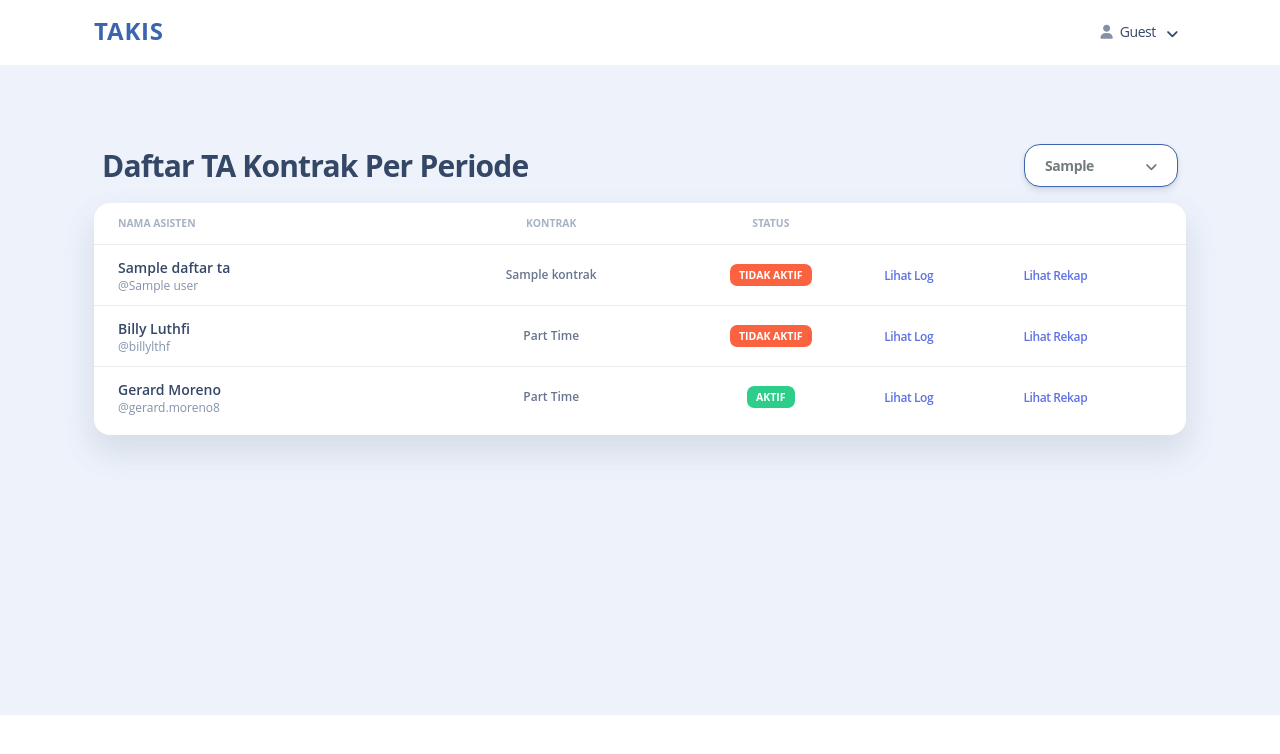
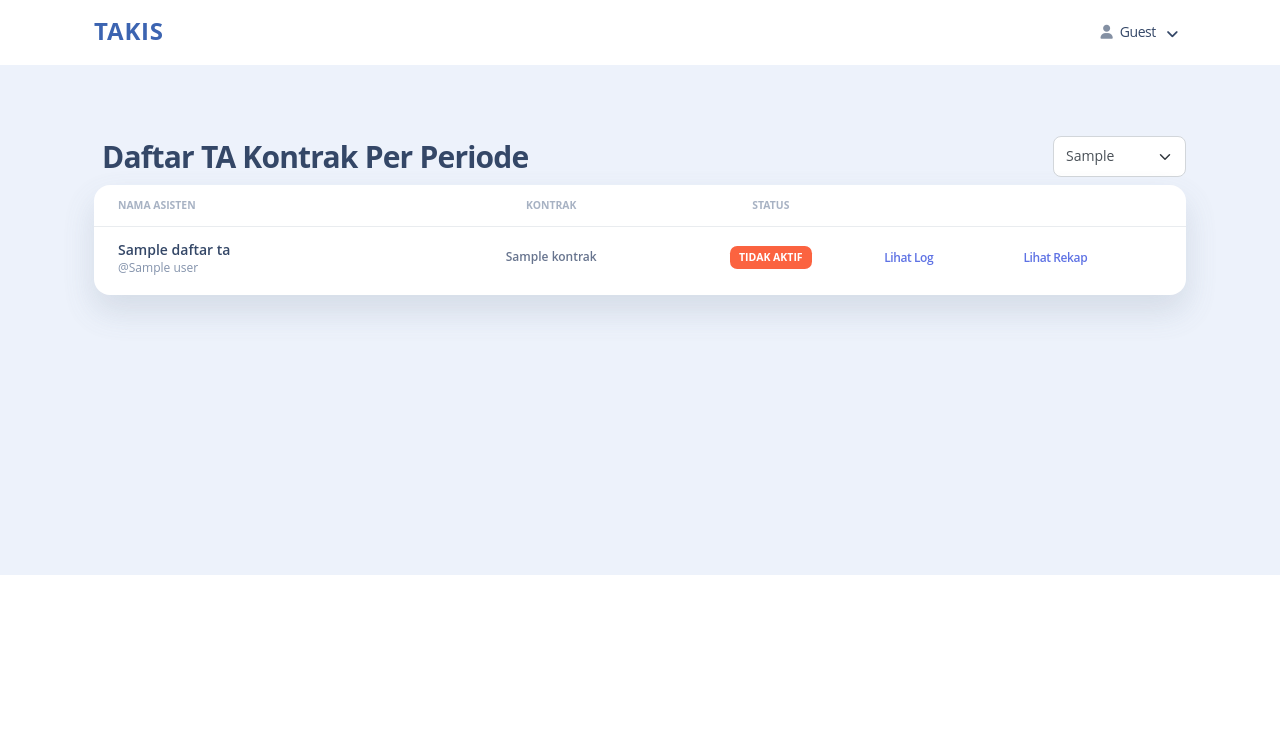
Before and after one commit to richiecsenlia/takis, a Django app: template periode/templates/daftar_ta.html in a window 1280 px wide. Shown: the top 754 px of the page. Run offline with Django 4.2, Linux system fonts and the light colour scheme; the template is opened without the code that fills it: most values are stand-ins (such as "Sample title", 1, 10 or a date in 2020); some libraries are stand-ins or nearby versions.

Commit message:
[GREEN] implement view TA per periode and assign TA functions

```diff
--- a/periode/templates/daftar_ta.html
+++ b/periode/templates/daftar_ta.html
@@ -16,14 +16,15 @@
         <h3>Daftar TA Kontrak Per Periode</h3>
       </div>
       <div class="dropdown d-inline">
-        <button class="btn btn-outline-brand border-radius-xl dropdown-toggle ms-sm-2 my-md-3 mx-2" type="button" id="dropdownPeriode" data-bs-toggle="dropdown" aria-expanded="false">
-          {{ periode_sekarang }}
-        </button>
-        <div class="dropdown-menu" aria-labelledby="dropdownPeriode">
-          {% for periode in pilihan_periode %}
-            <button class="dropdown-item" type="button" onclick="showPeriode(this)">{{ periode }}</button>
-          {% endfor %}
-        </div>
+        <form method="post" action = >
+          {% csrf_token %}
+          <select name="periode" class="form-select" onchange="this.form.submit()">
+            <option value="{{ periode_terpilih }}" selected disabled hidden>{{ periode_terpilih }}</option>
+            {% for periode in pilihan_periode %}
+            <option value="{{ periode.pk }}">{{ periode }}</option>
+            {% endfor %}
+          </select>
+        </form>
       </div>
     </div>
 
@@ -55,7 +56,7 @@
                   <p class="text-center text-xs font-weight-bold mb-0">{{ ta.kontrak }}</p>
                 </td>
                 <td class="align-middle text-center text-sm">
-                  {% if ta in daftar_ta_aktif.split %}
+                  {% if ta in daftar_ta_aktif %}
                     <span class="badge badge-sm bg-success">Aktif</span>
                   {% else %}
                     <span class="badge badge-sm bg-warning">Tidak Aktif</span>
@@ -73,58 +74,6 @@
                 </td>
               </tr>
               {% endfor %}
-              <tr>
-                <td>
-                  <div class="px-3 py-1">
-                    <div class="d-flex flex-column justify-content-center">
-                      <h6 class="mb-0 text-sm">Billy Luthfi</h6>
-                      <p class="text-xs text-secondary mb-0">@billylthf</p>
-                    </div>
-                  </div>
-                </td>
-                <td>
-                  <p class="text-center text-xs font-weight-bold mb-0">Part Time</p>
-                </td>
-                <td class="align-middle text-center text-sm">
-                  <span class="badge badge-sm bg-warning">Tidak Aktif</span>
-                </td>
-                <td class="align-middle">
-                  <a href="javascript:;" class="text-primary font-weight-bold text-xs" data-toggle="tooltip" data-original-title="Edit user">
-                    Lihat Log
-                  </a>
-                </td>
-                <td class="align-middle">
-                  <a href="javascript:;" class="text-primary font-weight-bold text-xs" data-toggle="tooltip" data-original-title="Edit user">
-                    Lihat Rekap
-                  </a>
-                </td>
-              </tr>
-              <tr>
-                <td>
-                  <div class="px-3 py-1">
-                    <div class="d-flex flex-column justify-content-center">
-                      <h6 class="mb-0 text-sm">Gerard Moreno</h6>
-                      <p class="text-xs text-secondary mb-0">@gerard.moreno8</p>
-                    </div>
-                  </div>
-                </td>
-                <td>
-                  <p class="text-center text-xs font-weight-bold mb-0">Part Time</p>
-                </td>
-                <td class="align-middle text-center text-sm">
-                  <span class="badge badge-sm bg-success">Aktif</span>
-                </td>
-                <td class="align-middle">
-                  <a href="javascript:;" class="text-primary font-weight-bold text-xs" data-toggle="tooltip" data-original-title="Edit user">
-                    Lihat Log
-                  </a>
-                </td>
-                <td class="align-middle">
-                  <a href="javascript:;" class="text-primary font-weight-bold text-xs" data-toggle="tooltip" data-original-title="Edit user">
-                    Lihat Rekap
-                  </a>
-                </td>
-              </tr>
             </tbody>
           </table>
         </div>
@@ -133,11 +82,3 @@
   </div>
 </div>
 {% endblock content %}
-
-{% block script %}
-<script>
-  function showPeriode(item) {
-    document.getElementById("dropdownPeriode").innerHTML = item.innerHTML;
-  }
-</script>
-{% endblock script %}
```
Also changed, not shown: periode/templates/assign_ta.html (+13 -51 lines), periode/urls.py (+5 -2 lines), periode/views.py (+35 -6 lines).
